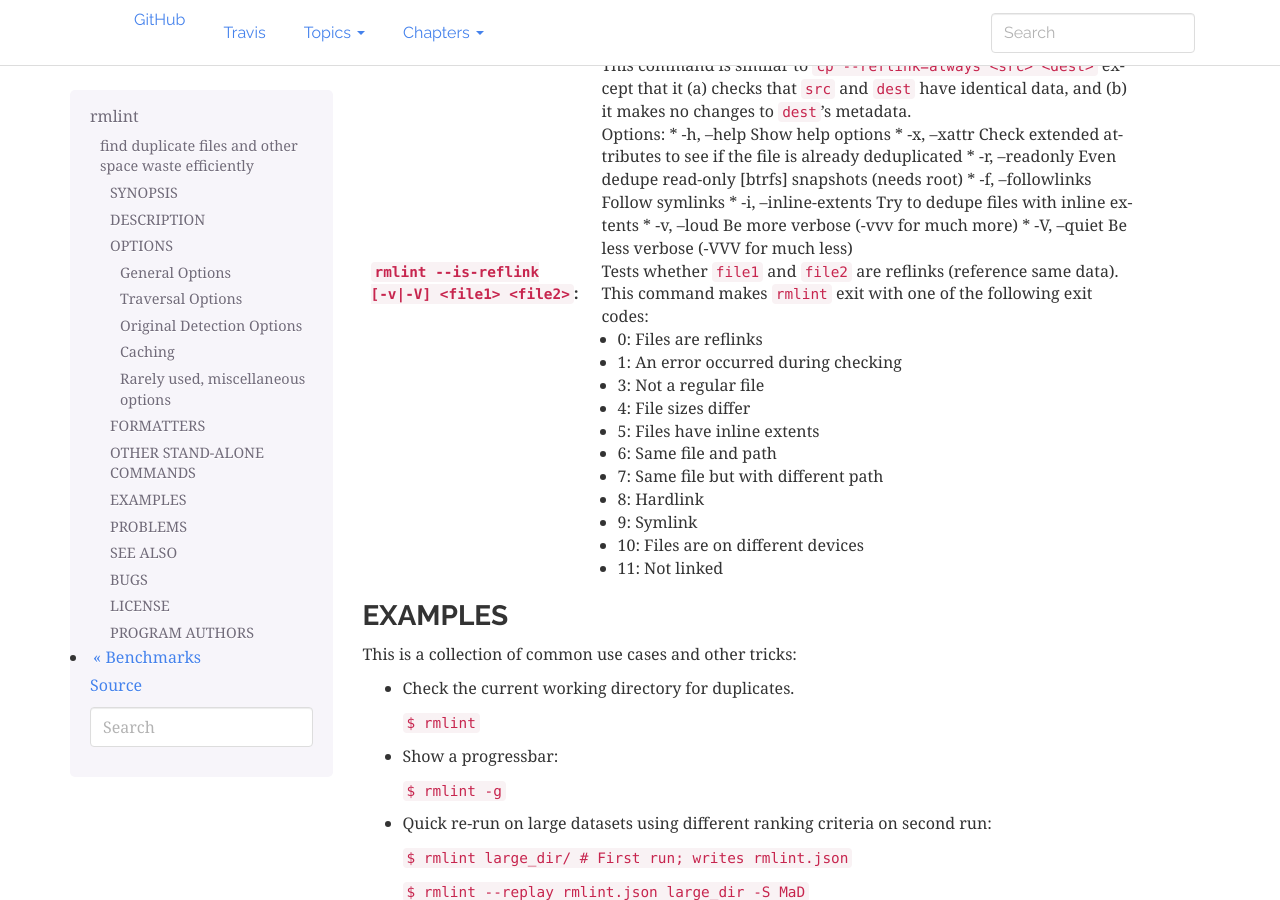
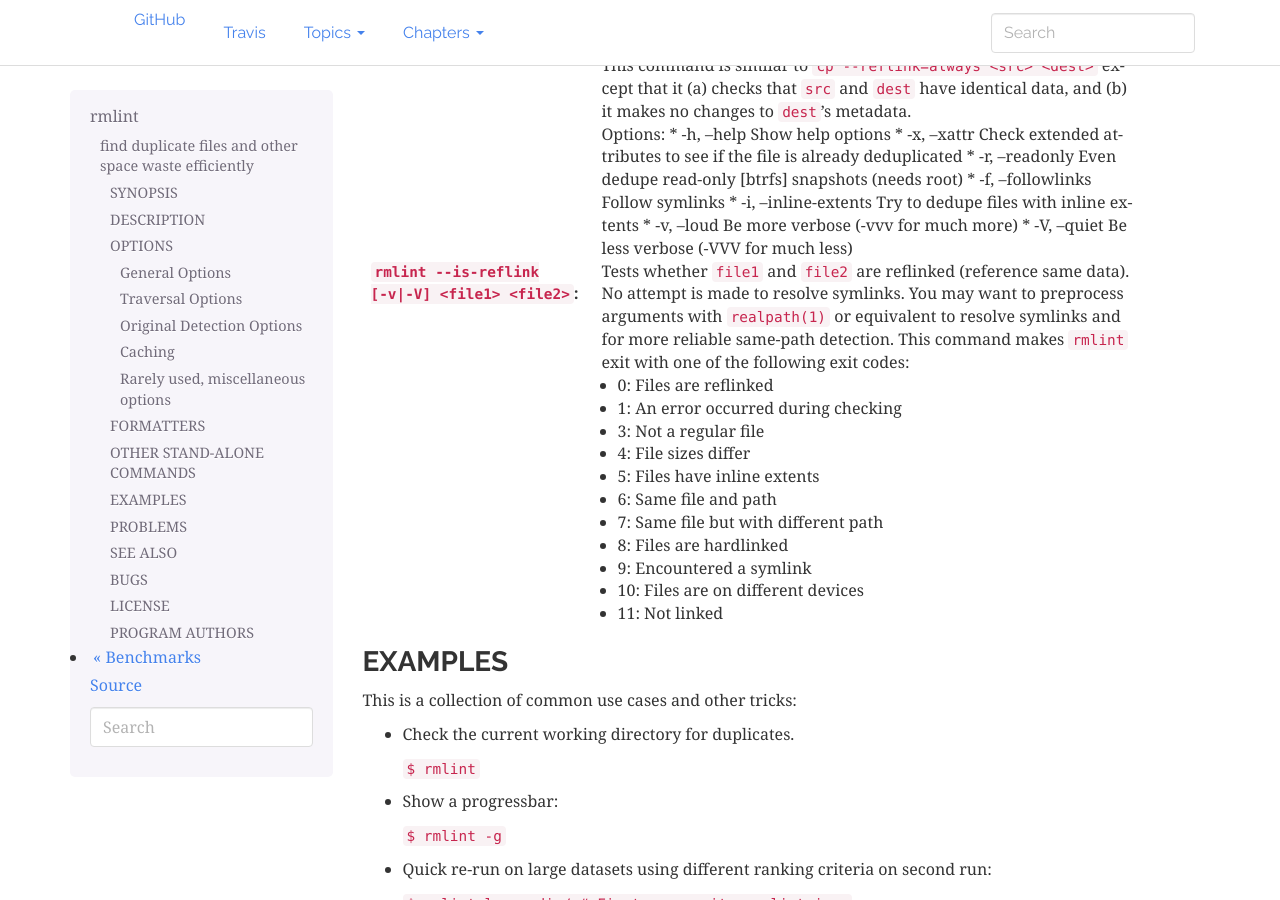
Before and after one commit to sahib/rmlint, a Sphinx documentation site: the page built from docs/rmlint.1.rst, in a window 1280 px wide and 900 px high, scrolled down 14067 px. Built offline with Sphinx 7.4.7, drawn with Linux system fonts in a browser that asks for light colours.

Commit message:
Clarify description and results of --is-reflink
Mention that a symlink passed to --is-reflink is reported as an error,
and that realpath(1) is a good way to preprocess arguments if either may
be a symlink to a candidate file.

"Are hardlinked/reflinked" sounds more like it identifies a relationship
between the files than "are hardlinks/reflinks", to me at least.

"Symlink" as a link type could imply that a symlink relationship is
identified. But "symlink" is an error status, so make that clear with
the word "encountered".

"Not a file" is inaccurate - use the term "regular file".

```diff
--- a/docs/rmlint.1.rst
+++ b/docs/rmlint.1.rst
@@ -821,18 +821,21 @@ OTHER STAND-ALONE COMMANDS
 
 
 :``rmlint --is-reflink [-v|-V] <file1> <file2>``:
-    Tests whether ``file1`` and ``file2`` are reflinks (reference same data).
-    This command makes ``rmlint`` exit with one of the following exit codes:
+    Tests whether ``file1`` and ``file2`` are reflinked (reference same data).
+    No attempt is made to resolve symlinks. You may want to preprocess
+    arguments with ``realpath(1)`` or equivalent to resolve symlinks and for
+    more reliable same-path detection.  This command makes ``rmlint`` exit with
+    one of the following exit codes:
 
-    * 0: Files are reflinks
+    * 0: Files are reflinked
     * 1: An error occurred during checking
     * 3: Not a regular file
     * 4: File sizes differ
     * 5: Files have inline extents
     * 6: Same file and path
     * 7: Same file but with different path
-    * 8: Hardlink
-    * 9: Symlink
+    * 8: Files are hardlinked
+    * 9: Encountered a symlink
     * 10: Files are on different devices
     * 11: Not linked
 
```
Also changed, not shown: 1 other file.
